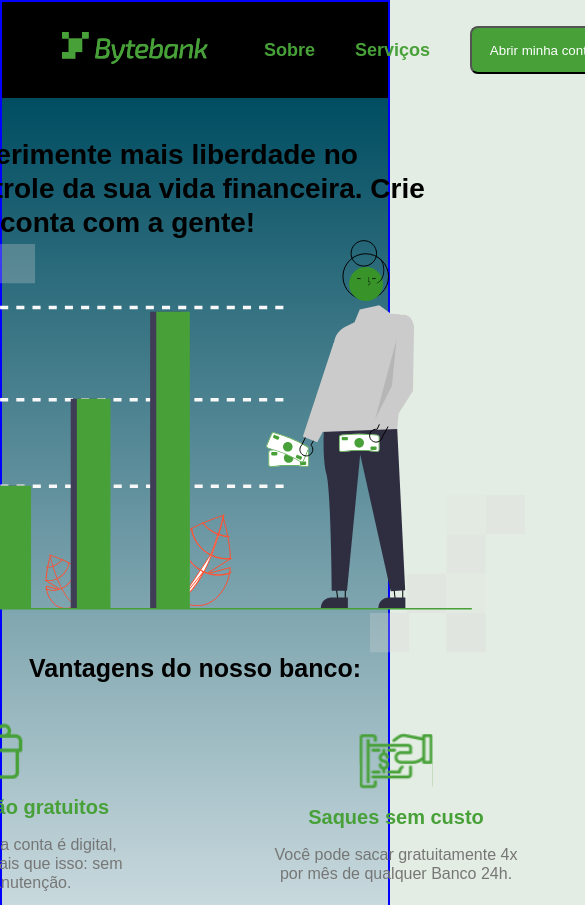
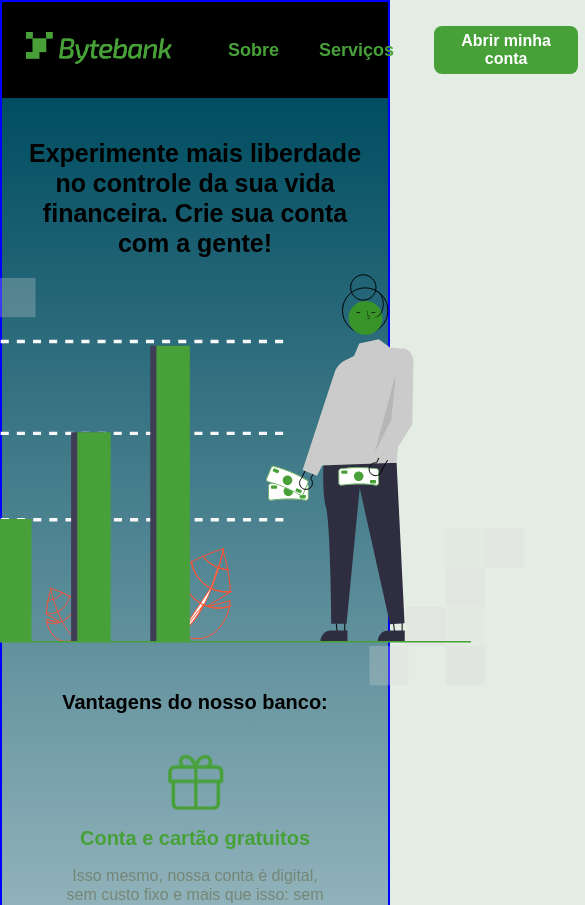
Before and after one commit to AndreMqs/FIAP-tech-chalenge-1-app-gerenciamento-financeiro, a Next.js app: page /home in a window 390 px wide. Shown: the top 905 px of the page, 585 px wide, since content can reach past the window. Built offline with nearby package versions, Linux system fonts and the light colour scheme.

Commit message:
Adicionando responsividade na home page

```diff
--- a/src/app/components/HomePage/ContentHomePage/ContentHomePage.module.scss
+++ b/src/app/components/HomePage/ContentHomePage/ContentHomePage.module.scss
@@ -4,13 +4,14 @@
   flex-direction: column;
   align-items: center;
   justify-content: flex-start;
-  padding: 24px 0px;
+  padding: 24px;
 
-  @media (max-width: 720px) {
+  @media (max-width: 768px) {
     padding: 40px 60px;
   }
 
-  @media (max-width: 360px) {
+  @media (max-width: 425px) {
+    padding: 40px 24px;
   }
 
   & .content {
@@ -19,18 +20,20 @@
     align-items: center;
     justify-content: flex-start;
     max-width: 1200px;
+    width: 100%;
 
     & .banner {
       display: flex;
       flex-direction: row;
       align-items: center;
       justify-content: space-between;
+      width: 100%;
 
-      @media (max-width: 720px) {
+      @media (max-width: 768px) {
         flex-direction: column;
       }
 
-      @media (max-width: 360px) {
+      @media (max-width: 425px) {
       }
 
       & .bannerText {
@@ -41,11 +44,66 @@
         color: #000;
         padding-right: 80px;
 
-        @media (max-width: 720px) {
+        @media (max-width: 768px) {
           padding: 0px 80px;
+          padding-bottom: 16px;
         }
 
-        @media (max-width: 360px) {
+        @media (max-width: 425px) {
+          font-size: 25px;
+          font-weight: 700;
+          line-height: 30px;
+          text-align: center;
+          padding: 0px;
+          padding-bottom: 16px;
+          width: 100%;
+        }
+      }
+    }
+
+    & .buttons {
+      display: flex;
+      flex-direction: row;
+      align-items: center;
+      justify-content: center;
+      margin: 16px 24px 32px 24px;
+      width: 100%;
+      gap: 24px;
+
+      & .button {
+        width: 180px;
+        height: 48px;
+        border-radius: 8px;
+        cursor: pointer;
+        font-size: 16px;
+        font-weight: 600;
+
+        @media (max-width: 768px) {
+          width: 144px;
+        }
+
+        &.btnOpenAccount {
+          background-color: #000000;
+          color: #fff;
+          border: none;
+
+          &:hover {
+            background-color: #47A138;
+            transition: 0.3s;
+          }
+        }
+
+        &.btnLogin {
+          border: 2px solid #000000;
+          color: #000000;
+          background-color: transparent;
+
+          &:hover {
+            color: #fff;
+            border: none;
+            background-color: #000000;
+            transition: 0.3s;
+          }
         }
       }
     }
@@ -62,6 +120,14 @@
         line-height: 30px;
         text-align: center;
         padding-bottom: 40px;
+
+        @media (max-width: 425px) {
+          font-size: 20px;
+          font-weight: 700;
+          line-height: 24px;
+          text-align: center;
+        }
+
       }
 
       & .iconsContainer {
@@ -72,6 +138,10 @@
         gap: 24px;
         width: 100%;
         flex-wrap: wrap;
+
+        @media (max-width: 425px) {
+          flex-direction: column;
+        }
 
         & .iconItemContainer {
           display: flex;
@@ -94,7 +164,7 @@
             font-weight: 400;
             line-height: 19px;
             text-align: center;
-            color: #767676;
+            color: #768676;
           }
         }
       }
--- a/src/app/components/HomePage/ContentHomePage/ContentHomePage.tsx
+++ b/src/app/components/HomePage/ContentHomePage/ContentHomePage.tsx
@@ -1,5 +1,6 @@
 'use client'
 import Image from "next/image";
+import cn from "classnames";
 
 import Dispositivos from "@/app/images/Dispositivos.svg";
 import Estrela from "@/app/images/Estrela.svg";
@@ -16,18 +17,50 @@ export default function ContentHomePage() {
     window.location.href = "/inicio";
   }
 
+  const shouldRenderButtons = () => {
+    return window.screen.width <= 425;
+  }
+
+  const getImgSize = () => {
+    if (window.screen.width >= 768) {
+      return {
+        height: 412,
+        width: 660
+      }
+    }
+
+    if (window.screen.width > 425) {
+      return {
+        height: 375,
+        width: 600
+      }
+    }
+
+    return {
+      height: 194,
+      width: 312
+    }
+  }
+
+  const renderBanner = () => {
     return (
-    <div id='contentContainer' className={styles.contentContainer}>
-      <div className={styles.content}>
       <div className={styles.banner}>
         <span className={styles.bannerText}>
           Experimente mais liberdade no controle da sua vida financeira. Crie sua conta com a gente!
         </span>
+        <span className={styles.ilustracaoBanner}>
           <Image
             src={IlustracaoBanner}
             alt="Banner"
+            {...getImgSize()}
           />
+        </span>
       </div>
+    );
+  }
+
+  const renderBenefits = () => {
+    return (
       <div className={styles.benefitsContainer}>
         <span className={styles.titleText}>
           Vantagens do nosso banco:
@@ -70,6 +103,20 @@ export default function ContentHomePage() {
           </div>
         </div>
       </div>
+    );
+  }
+
+  return (
+    <div id='contentContainer' className={styles.contentContainer}>
+      <div className={styles.content}>
+        {renderBanner()}
+        {shouldRenderButtons() && (
+          <div className={styles.buttons}>
+            <button className={cn(styles.button, styles.btnOpenAccount)}>Abrir conta</button>
+            <button className={cn(styles.button, styles.btnLogin)} onClick={goToInit}>Já tenho conta</button>
+          </div>
+        )}
+        {renderBenefits()}
       </div>
     </div>
   );
--- a/src/app/components/HomePage/HeaderHomePage/HeaderHomePage.module.scss
+++ b/src/app/components/HomePage/HeaderHomePage/HeaderHomePage.module.scss
@@ -6,11 +6,11 @@
   align-items: center;
   height: 96px;
 
-  @media (max-width: 720px) {
+  @media (max-width: 768px) {
     padding: 0px 60px;
   }
 
-  @media (max-width: 360px) {
+  @media (max-width: 425px) {
     padding: 0px 24px;
     justify-content: space-between;
   }
@@ -24,7 +24,7 @@
     & .logo {
       margin-right: 72px;
 
-      @media (max-width: 720px) {
+      @media (max-width: 768px) {
         margin-right: 56px;
       }
     }
@@ -58,36 +58,39 @@
       height: 48px;
       border-radius: 8px;
       cursor: pointer;
+      font-size: 16px;
+      font-weight: 600;
 
-      @media (max-width: 720px) {
+      @media (max-width: 768px) {
         width: 144px;
       }
 
       &.btnOpenAccount {
         background-color: #47A138;
         color: #fff;
+        border: none;
 
         &:hover {
           color: #47A138;
           background-color: #000000;
-          border: 1px solid #47A138;
+          border: 2px solid #47A138;
           transition: 0.3s;
         }
       }
 
       &.btnLogin {
-        border: 1px solid #47A138;
+        border: 2px solid #47A138;
         color: #47A138;
         background-color: #000000;
         margin-left: 24px;
 
-        @media (max-width: 720px) {
+        @media (max-width: 768px) {
           margin-left: 16px;
         }
 
         &:hover {
           color: #47A138;
-          border: 1px solid #000000;
+          border: 2px solid #000000;
           transition: 0.3s;
         }
       }
--- a/src/app/components/HomePage/HeaderHomePage/HeaderHomePage.tsx
+++ b/src/app/components/HomePage/HeaderHomePage/HeaderHomePage.tsx
@@ -1,13 +1,14 @@
 'use client'
 import Image from "next/image";
 import cn from "classnames";
+
+import { IconButton } from "@mui/material";
 
 import Logo from "@/app/images/Logo.svg";
 import LogoIcon from "@/app/images/LogoIcon.svg";
 import MenuIcon from '@mui/icons-material/Menu';
 
 import styles from "./HeaderHomePage.module.scss"
-import { IconButton } from "@mui/material";
 
 
 export default function HeaderHomePage() {
@@ -17,7 +18,7 @@ export default function HeaderHomePage() {
   }
 
   const getLogo = () => {
-    if (window.screen.width >= 720 || window.screen.width <= 360) {
+    if (window.screen.width > 768 || window.screen.width <= 425) {
       return Logo;
     }
 
@@ -25,7 +26,7 @@ export default function HeaderHomePage() {
   }
 
   const getBtnOpenAccountText = () => {
-    if (window.screen.width >= 720) {
+    if (window.screen.width > 768) {
       return 'Abrir minha conta';
     }
 
@@ -72,7 +73,7 @@ export default function HeaderHomePage() {
   }
 
   const renderHeader = () => {
-    if (window.screen.width <= 360) {
+    if (window.screen.width <= 425) {
       return renderMobileHeader();
     }
 
--- a/src/app/components/MainPage/MainPage.module.scss
+++ b/src/app/components/MainPage/MainPage.module.scss
@@ -18,13 +18,13 @@
   justify-content: center;
   width: 100%;
 
-  @media (max-width: 720px) {
+  @media (max-width: 768px) {
     flex-direction: column;
     padding: 0px 60px;
     padding-bottom: 70px;
   }
 
-  @media (max-width: 360px) {
+  @media (max-width: 425px) {
     flex-direction: column;
     padding: 0px 24px;
     padding-bottom: 36px;
@@ -55,7 +55,7 @@
     height: 478px;
   }
 
-  @media (max-width: 720px) {
+  @media (max-width: 768px) {
     width: 100%;
     margin: 0px;
   }
--- a/src/app/components/Menu/Menu.module.scss
+++ b/src/app/components/Menu/Menu.module.scss
@@ -2,13 +2,13 @@
   width: 180px;
   height: 100%;
 
-  @media (max-width: 720px) {
+  @media (max-width: 768px) {
     width: 100%;
     height: 35px;
     padding-bottom: 32px;
   }
 
-  @media (max-width: 360px) {
+  @media (max-width: 425px) {
     display: none;
   }
 }
--- a/src/app/components/Statement/Statement.module.scss
+++ b/src/app/components/Statement/Statement.module.scss
@@ -7,7 +7,7 @@
   border-radius: 8px;
   overflow: auto;
 
-  @media (max-width: 720px) {
+  @media (max-width: 768px) {
     width: 100%;
   }
 }
--- a/src/app/components/Summary/Summary.module.scss
+++ b/src/app/components/Summary/Summary.module.scss
@@ -2,12 +2,12 @@
   height: 402px;
   margin-bottom: 24px;
 
-  @media (max-width: 720px) {
+  @media (max-width: 768px) {
     width: 100%;
     margin-bottom: 32px;
   }
 
-  @media (max-width: 360px) {
+  @media (max-width: 425px) {
     margin-bottom: 24px;
   }
 }
```
Also changed, not shown: src/app/components/HomePage/FooterHomePage/FooterHomePage.module.scss (+5 -5 lines), src/app/components/NewTransaction/NewTransaction.module.scss (+4 -4 lines). Lines whose indentation alone changed are shown as unchanged.
